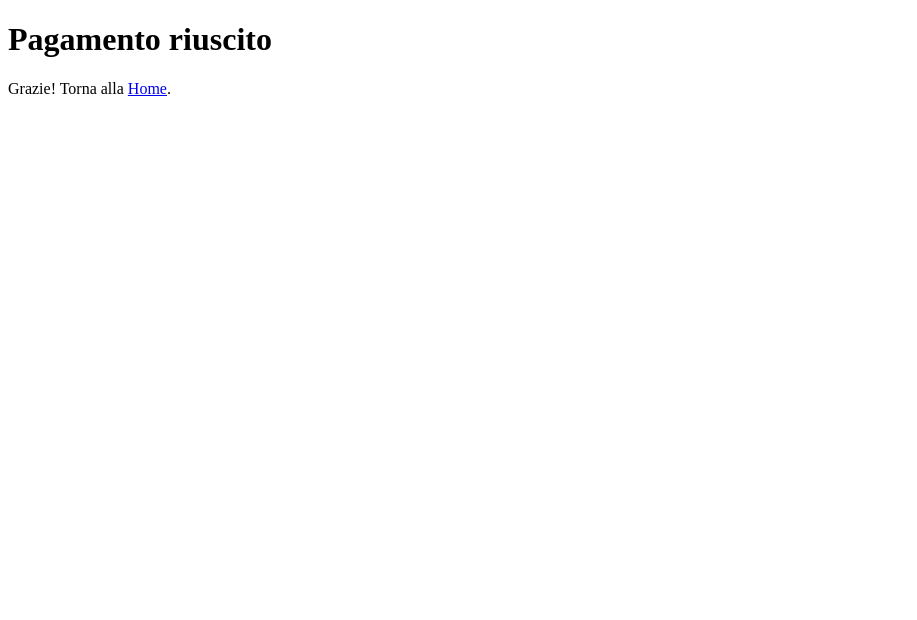
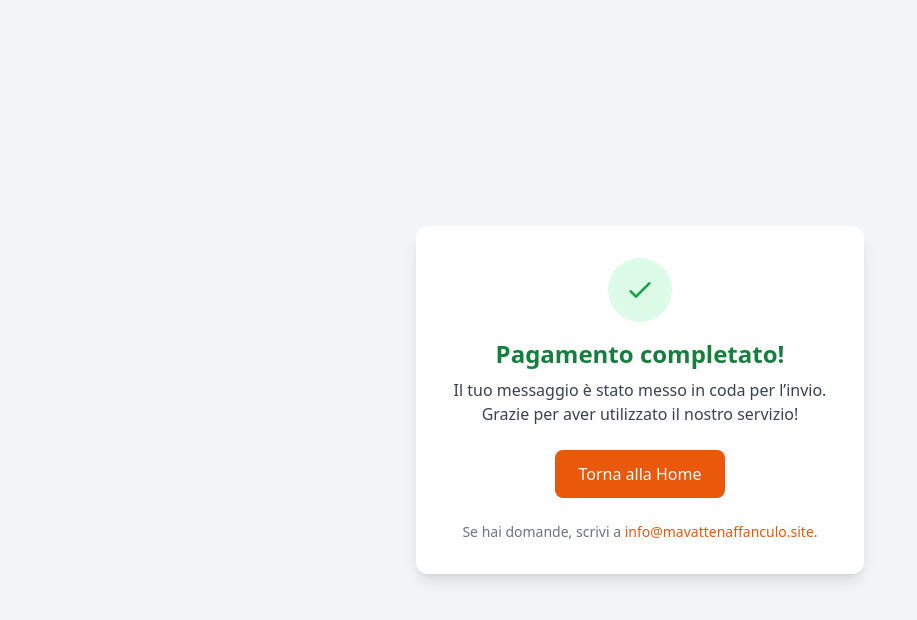
Before and after one commit to dibbiennee/vfncl, a website: page public/success.html in a window 1280 px wide. Shown: the whole page, without its empty margins (0-917 px from the left). Drawn offline with nearby package versions, Linux system fonts and the light colour scheme.

Commit message:
Update success.html

```diff
--- a/public/success.html
+++ b/public/success.html
@@ -1,12 +1,42 @@
-<!doctype html>
+<!DOCTYPE html>
 <html lang="it">
 <head>
-  <meta charset="utf-8" />
+  <meta charset="UTF-8" />
   <meta name="viewport" content="width=device-width,initial-scale=1" />
-  <title>Success</title>
+  <title>Grazie – mavattenaffanculo.site</title>
+  <script src="https://cdn.tailwindcss.com"></script>
 </head>
-<body>
-  <h1>Pagamento riuscito</h1>
-  <p>Grazie! Torna alla <a href="/">Home</a>.</p>
+<body class="bg-gray-100 text-gray-800">
+  <section class="min-h-screen flex flex-col items-center justify-center px-4">
+    <div class="bg-white rounded-xl shadow-lg p-8 max-w-md w-full text-center">
+      <div class="mx-auto mb-4 w-16 h-16 rounded-full bg-green-100 flex items-center justify-center">
+        <svg xmlns="http://www.w3.org/2000/svg" class="h-8 w-8 text-green-600" fill="none" viewBox="0 0 24 24" stroke="currentColor">
+          <path stroke-linecap="round" stroke-linejoin="round" stroke-width="2" d="M5 13l4 4L19 7"/>
+        </svg>
+      </div>
+      <h1 class="text-2xl font-bold text-green-700 mb-2">Pagamento completato!</h1>
+      <p class="text-gray-700 mb-6">
+        Il tuo messaggio è stato messo in coda per l’invio. Grazie per aver utilizzato il nostro servizio!
+      </p>
+      <a href="/" class="inline-block px-6 py-3 bg-orange-600 text-white rounded-lg hover:bg-orange-700 transition">
+        Torna alla Home
+      </a>
+
+      <div class="mt-6 text-sm text-gray-500">
+        <p>Se hai domande, scrivi a <span class="text-orange-600">info@mavattenaffanculo.site</span>.</p>
+      </div>
+    </div>
+  </section>
+
+  <script>
+    // Se arrivi da Stripe con success=1, puoi anche decidere di mostrare un messaggio extra
+    (function () {
+      const sp = new URLSearchParams(window.location.search);
+      if (sp.get('success') === '1') {
+        // Qui potresti inviare eventi analytics, o mostrare un messaggio toast, ecc.
+        console.log('Success flag rilevato, tutto ok!');
+      }
+    })();
+  </script>
 </body>
 </html>
```
